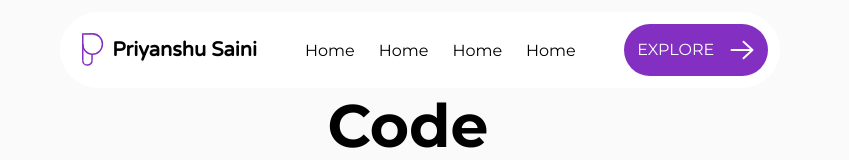
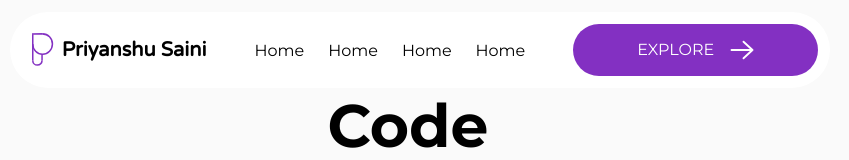
Before and after one commit to priyanshusaini105/priyanshu-saini, a Next.js app: page / in a window 1280 px wide. Shown: the top 160 px of the page, without its empty margins (232-1081 px from the left). Built offline with nearby package versions, Linux system fonts and the light colour scheme; a web font is replaced by a local one.

Commit message:
Update Hero2.tsx and WobbleButton.tsx

```diff
--- a/src/components/Hero2.tsx
+++ b/src/components/Hero2.tsx
@@ -7,7 +7,7 @@ import Link from "next/link";
 export const Hero2 = () => {
   const div1Variants = {
     initial: { scaleX: 1, scaleY: 1 },
-    hover: { scaleX: 1.03, scaleY: 0.98 ,transition:{type:'spring'}},
+    hover: { scaleX: 1.03, scaleY: 0.98, transition: { type: "spring" } },
   };
 
   const span1Variants = {
@@ -17,7 +17,7 @@ export const Hero2 = () => {
 
   const span2Variants = {
     initial: { x: 0 },
-    hover: { x: "100%", transition: { delay: 0.5 ,type:'spring'} },
+    hover: { x: "100%", transition: { delay: 0.5, type: "spring" } },
   };
 
   const wobbleVariants = {
@@ -78,6 +78,7 @@ export const Hero2 = () => {
           </motion.div>
         </Link>
       </div>
+      <div className='relative'>
         <Image
           src="/img/priyanshusaini.png"
           width={400}
@@ -85,6 +86,8 @@ export const Hero2 = () => {
           alt="Priyanshu Saini"
           className=""
         />
+        <motion.div className='absolute rounded-full bg-purple-700'></motion.div>
+      </div>
     </section>
   );
 };
--- a/src/components/WobbleButton.tsx
+++ b/src/components/WobbleButton.tsx
@@ -15,7 +15,7 @@ export const WobbleButton:FC<Props> = ({className,children,title,textStyle,type}
 
   const size={
     lg:'w-48 h-48',
-    md:'w-36 p-2',
+    md:'px-16 p-2',
     sm:'w-24 h-24'
   }
 
```
Lines whose indentation alone changed are shown as unchanged.
